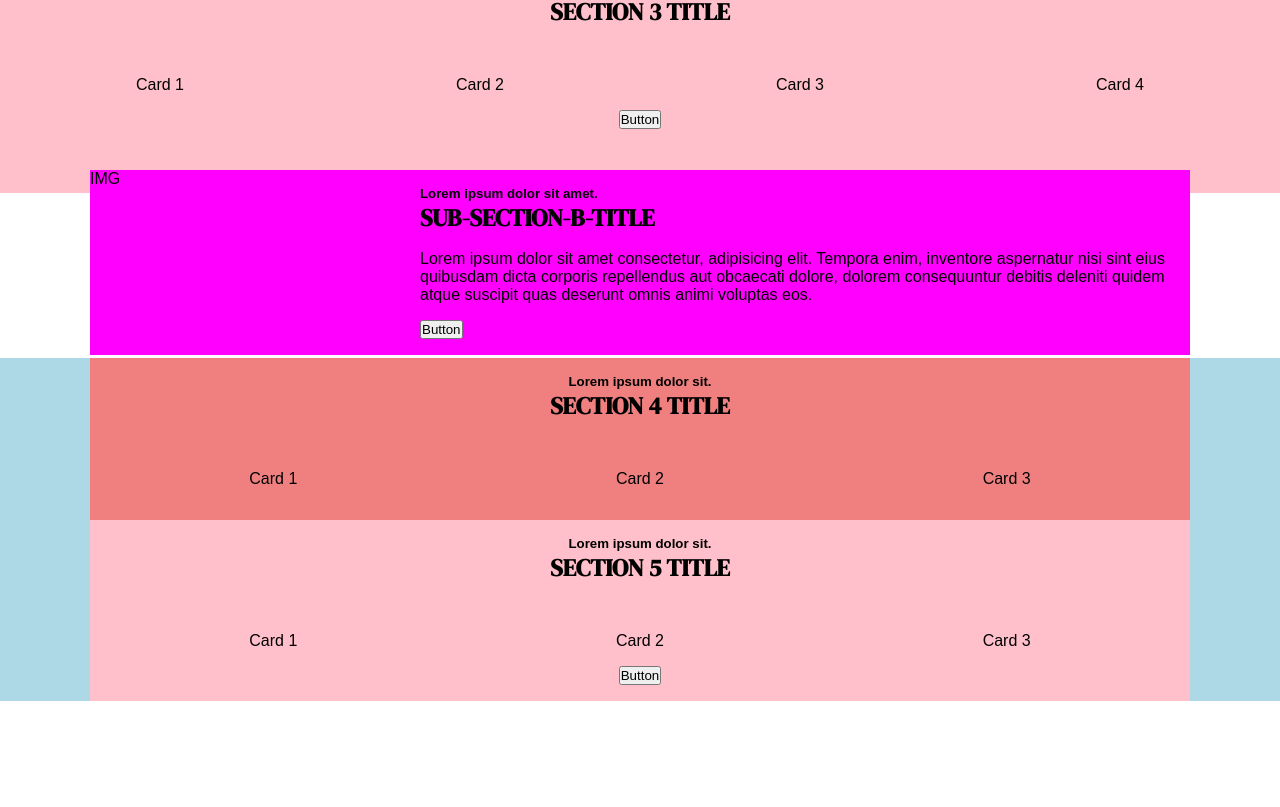
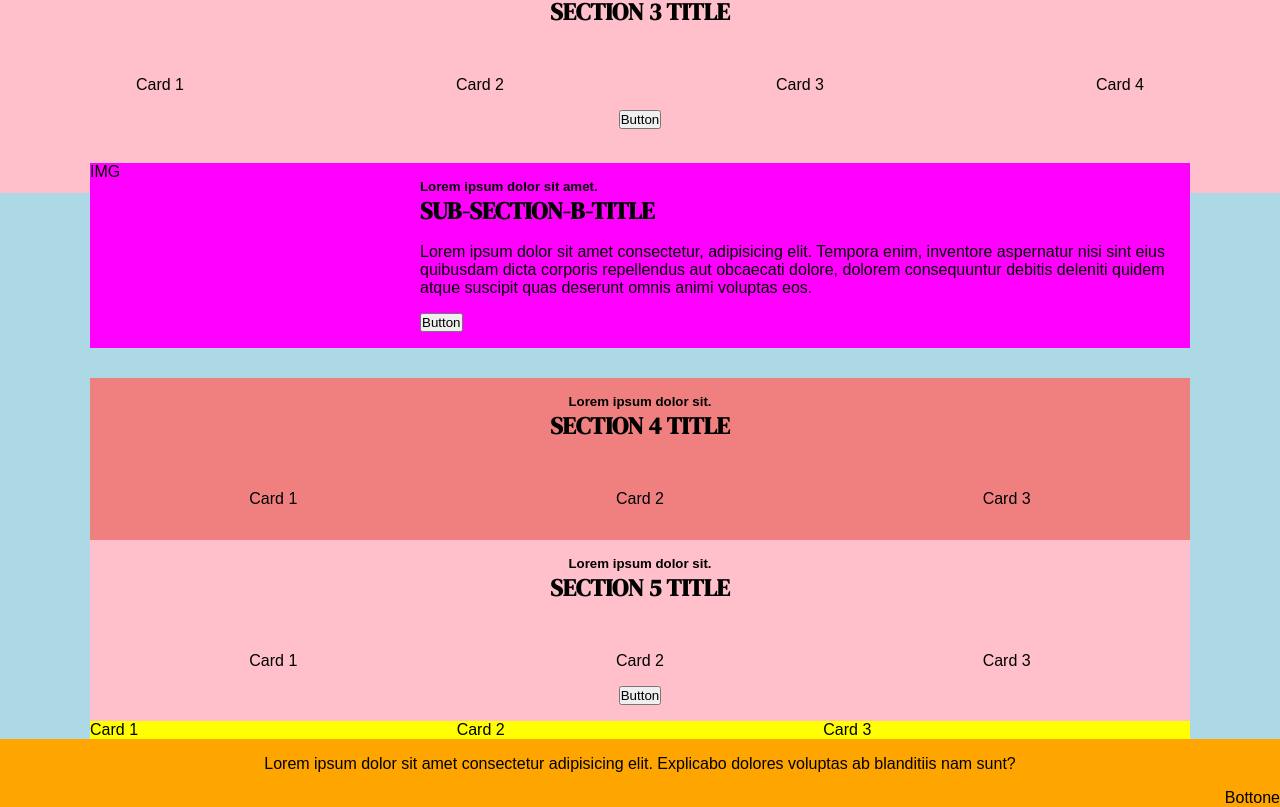
Before and after one commit to Francesca-Dascanio/proj-html-vuejs, a Vue app: page / in a window 1280 px wide. Shown: the part 624-1431 px from the top of the page. Before the commit the page ends 1325 px from the top, so only its background shows below. Built offline with nearby package versions, Linux system fonts and the light colour scheme.

Commit message:
Struttura layout > footer

```diff
--- a/src/components/AppFooter.vue
+++ b/src/components/AppFooter.vue
@@ -12,13 +12,54 @@ export default {
 </script>
 
 <template>
-
     <footer>
-
+        <div class="container-lg">
+            <div class="footer-top container-sm">
+                <div class="cards flex">
+                    <div class="card">
+                        Card 1
+                    </div>
+                    <div class="card">
+                        Card 2
+                    </div>
+                    <div class="card">
+                        Card 3
+                    </div>
+                </div>
+            </div>
+            <div class="footer-bottom container-lg">
+                <p class="container-sm text-center py-md">
+                    Lorem ipsum dolor sit amet consectetur adipisicing elit. Explicabo dolores voluptas ab blanditiis nam sunt?
+                </p>
+                <div class="container-md text-right">
+                    Bottone
+                </div>
+            </div>
+        </div>
     </footer>
 
 </template>
 
 <style lang="scss" scoped>
 
+.container-lg {
+
+    background-color: lightblue;
+    .footer-top {
+
+        background-color: yellow;
+        .cards {
+            width: 100%;
+
+            .card {
+                width: calc(100% / 3);
+            }
+        }
+    }
+
+    .footer-bottom {
+        background-color: orange;
+    }
+}
+
 </style>
--- a/src/components/AppMain.vue
+++ b/src/components/AppMain.vue
@@ -101,7 +101,7 @@ export default {
                         </button>
                     </div>
                 </div>
-                <div class="sub-section-b">
+                <div class="sub-section-b container-sm">
                     <div class="sub-section-b-container flex">
                         <div class="sub-section-b-img">
                             IMG
@@ -232,9 +232,7 @@ export default {
 #section-3 {
     .container-lg {
     background-color: lightblue;
-    position: relative;
-    top: 0;
-    left: 0;
+    height: calc(100% - 30px);
 
         .sub-section-a {
             background-color: pink;
@@ -253,11 +251,7 @@ export default {
 
         .sub-section-b {
             background-color: fuchsia;
-            position: absolute;
-            width: 1100px;
-            left: 50%;
-            transform: translate(-50%);
-            top: 90%;
+            transform: translateY(-30px);
 
                 .sub-section-b-container {
 
@@ -278,8 +272,6 @@ export default {
 #section-4 {
     .container-lg {
     background-color: lightblue;
-    // Verifica in relazione all'altezza della sub-section-b
-    margin-top: 165px;
         .container-sm {
             background-color: lightcoral;
 
--- a/src/styles/main.scss
+++ b/src/styles/main.scss
@@ -53,3 +53,7 @@ h1, h2, h3 {
 .text-center {
     text-align: center;
 }
+
+.text-right {
+    text-align: right;
+}
```
